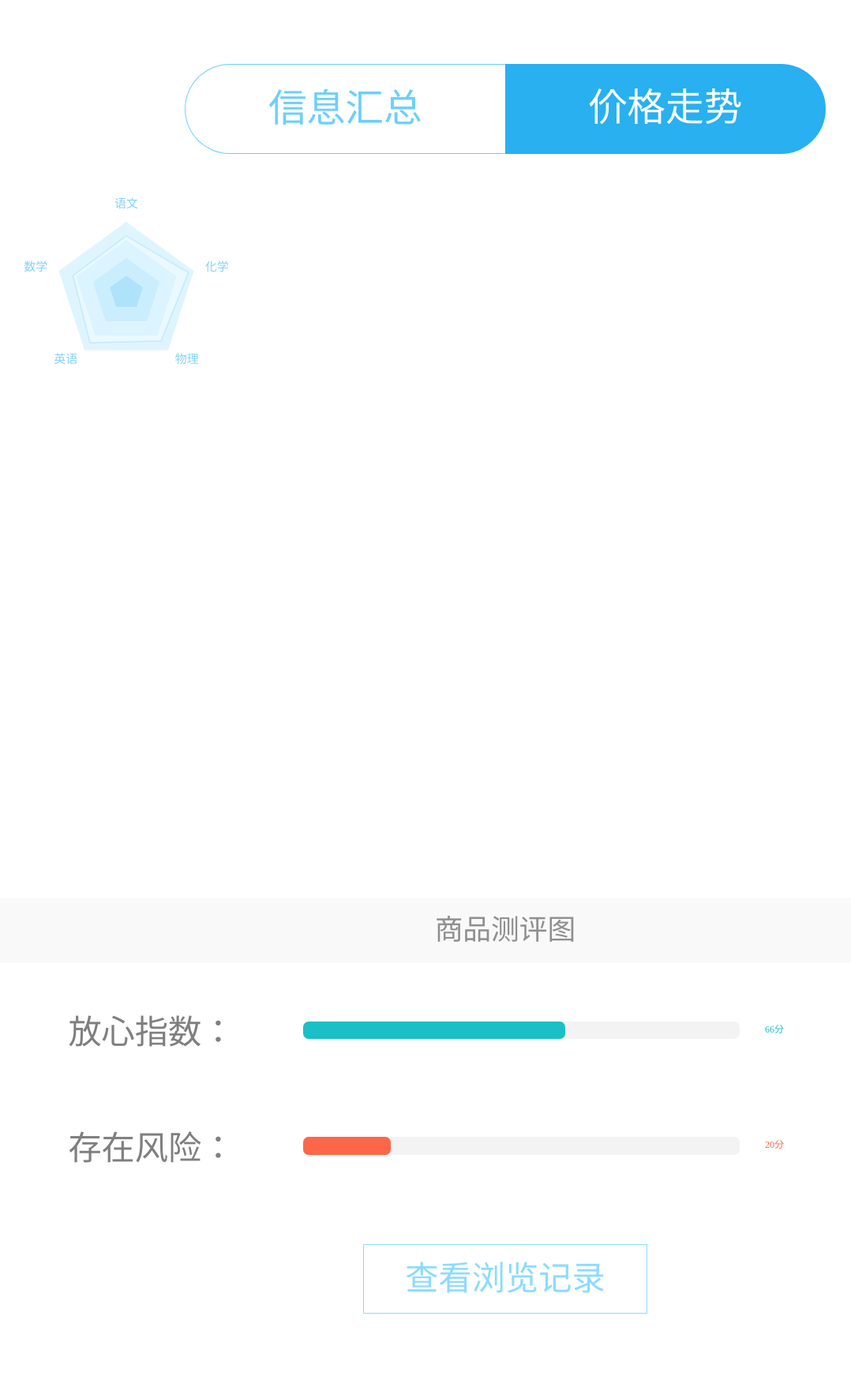
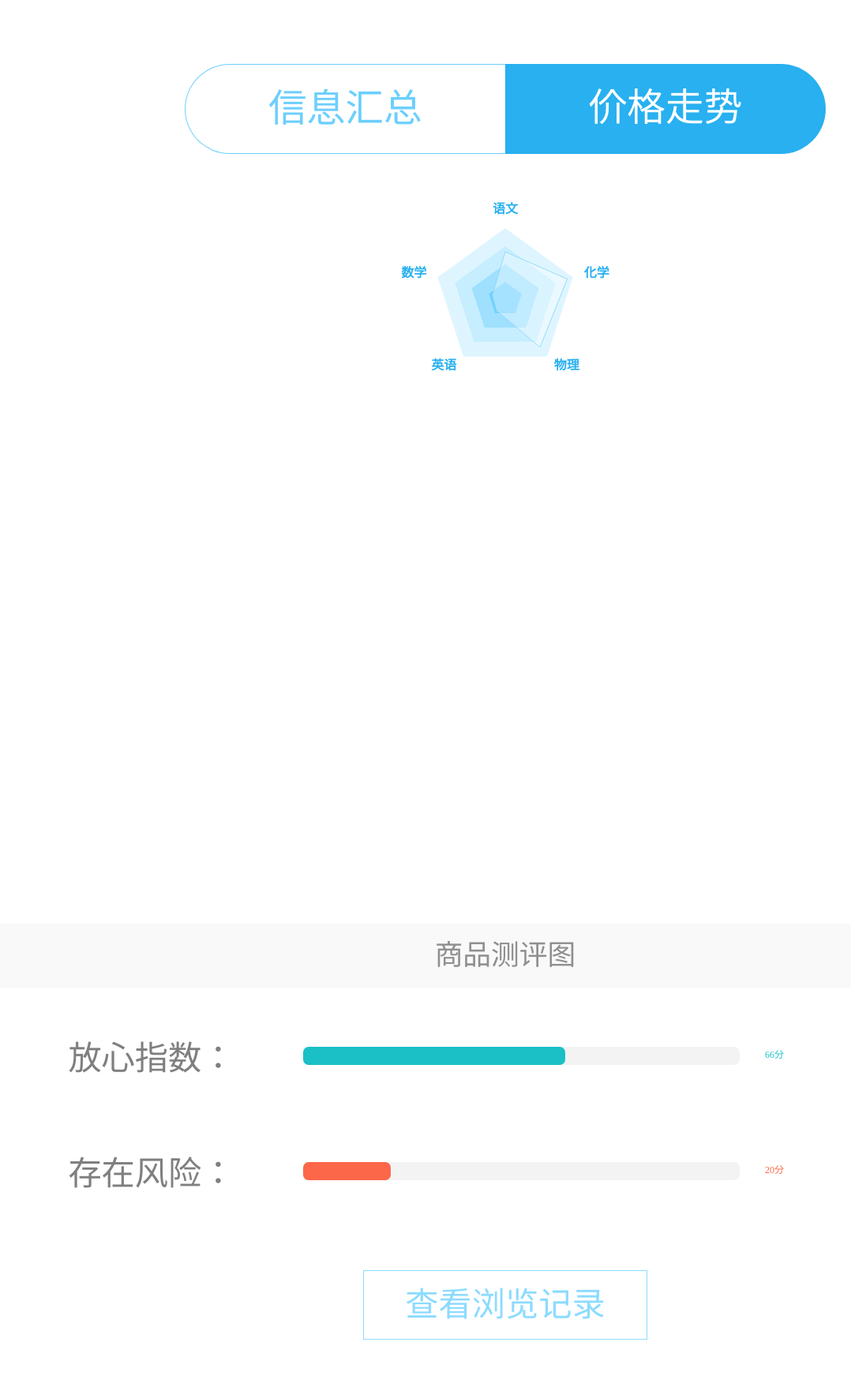
Before and after one commit to tian-tao/webserver, a Python web app: template webserver/templates/index.html in a window 1280 px wide. Shown: the whole page at 79% size, without its empty margins (0-1078 px from the left). Before the commit the page ends 1664 px from the top, so only its background shows below. Run offline with Jinja, Linux system fonts and the light colour scheme; the template is opened without the code that fills it, so the values that code supplies are empty.

Commit message:
fix style

```diff
--- a/webserver/static/css/index.css
+++ b/webserver/static/css/index.css
@@ -5,7 +5,7 @@
 }
 #top{
 	width: 100%;
-	height: 0.8rem;
+	height: 1rem;
 }
 .tab-wrap{
 	width: 5rem;
@@ -44,8 +44,8 @@
 }
 .radar #main{
 	width: 320px;
-	height:320px;
-	/*margin: 0 auto;*/
+	height:270px;
+	margin: 0 auto;
 }
 .radar-title{
 	width: 100%;
--- a/webserver/static/js/index.js
+++ b/webserver/static/js/index.js
@@ -14,7 +14,7 @@
 		{
 			indicator: [{
 				text: '语文',
-							max: 150
+				max: 150,
 			}, {
 				text: '数学',
 				max: 150
@@ -29,7 +29,7 @@
 				max: 108
 			}],
 			center: ['50%', '50%'],
-						radius: 90,//半径
+			radius: 90, //半径
 
 			startAngle: 90,
 			splitNumber: 4,
@@ -37,28 +37,29 @@
 			name: {
 				formatter: '{value}',
 				textStyle: {
-								color: '#83d3f9',
-								fontSize:15,
-
+					color: 'RGB(40,176,240)',
+					fontSize: 16,
+					fontWeight:'bold',
+					fontFamily:'微软雅黑'
 				},
+				//				areaStyle:{color:'green'}
 
 			},
 			splitArea: {
 				areaStyle: {
-								color: ['#83d3f9','#aee5ff', '#c8eeff','#def5ff'],
+					color: ['#73d2ff', '#9fe0ff', '#c6eeff', '#def5ff'],
 					//								shadowColor: 'rgba(0, 0, 0, 0.3)',
 					//								shadowBlur: 10
 				}
 			},
 			axisLine: {
-							show:false,
+				show: false,
 				lineStyle: {
-
 					color: 'rgba(255, 255, 255, 0.5)'
 				}
 			},
 			splitLine: {
-							show:false,
+				show: false,
 				lineStyle: {
 					color: 'rgba(255, 255, 255, 0.3)'
 
@@ -70,9 +71,9 @@
 		name: '成绩单',
 		type: 'radar',
 		data: [{
-						value: [120, 118, 130, 100, 99],
+			value: [100, 28, 30, 100, 99],
 			name: '张三',
-						symbol:'none',
+			symbol: 'none',
 			label: {
 				normal: {
 					show: true,
@@ -83,16 +84,18 @@
 			},
 			lineStyle: {
 				normal: {
-								type:'solid',
-								color: '#c0e9fc'
-//								color: 'red'
+					type: 'solid',
+					color: 'RGB(132,211,248)',
+//					color: 'lightgrey',
+					width:1
+
 				}
 			},
 			areaStyle: {
 				normal: {
 					color: 'rgba(255, 255, 255, 0.5)'
-//								color: 'pink',
-//								opacity:0.5
+//					color: 'pink',
+//					opacity: 0.4
 				}
 			}
 		}]
--- a/webserver/templates/index.html
+++ b/webserver/templates/index.html
@@ -5,7 +5,7 @@
 		<meta charset="utf-8" />
 		<meta name="viewport" content="width=device-width,initial-scale=1,minimum-scale=1,maximum-scale=1,user-scalable=no" />
 		<title></title>
-		<!--<script src="js/jquery.min.js" type="text/javascript" charset="utf-8"></script>-->
+		<script src="static/js/jquery.min.js" type="text/javascript" charset="utf-8"></script>
 		<link rel="stylesheet" type="text/css" href="static/css/index.css" />
 		<script src="static/js/echarts.min.js"></script>
 	</head>
```
Lines whose indentation alone changed are shown as unchanged.
